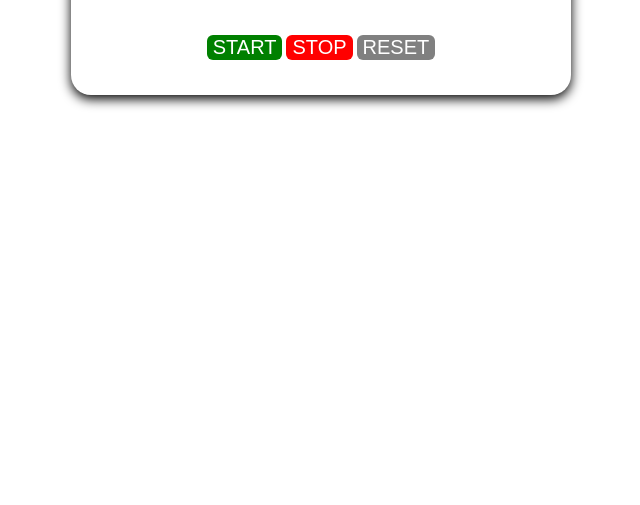
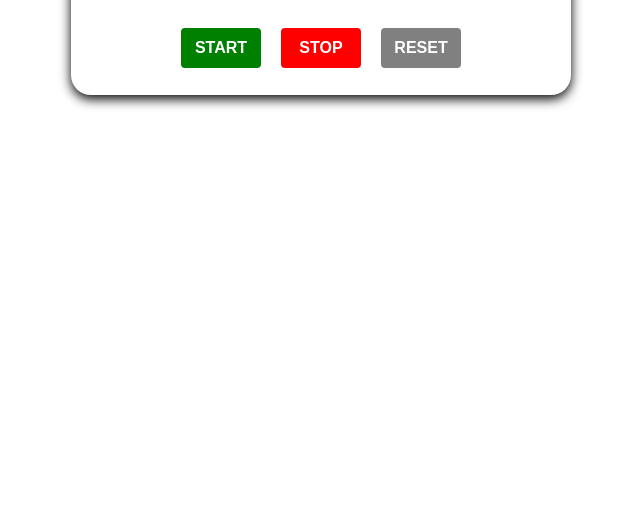
Before and after one commit to Al-aminedioubate/pomodoroTimer, a plain HTML site: page index.html in a window 1280 px wide. Shown: the part 295-800 px from the top of the page, without its empty margins (319-959 px from the left). Drawn offline with Linux system fonts and the light colour scheme.

Commit message:
style des buttons terminer et debut de script

```diff
--- a/index.js
+++ b/index.js
@@ -0,0 +1,4 @@
+//Declaration et initialisation des variables
+let resetBtn = document.getElementById("resetBtn");
+let startBtn = document.getElementById("startBtn");
+let stopBtn = document.getElementById("stopBtn");
--- a/style.css
+++ b/style.css
@@ -25,16 +25,24 @@ p{
 
 button{
     color: white;
-    font-size: 20px;
+    font-size: 16px;
+    font-weight: bold;
     border-style: none;
-    border-radius: 6px;
+    border-radius: 4px;
     text-align: center;
     margin-bottom: 30px;
+    width: 80px;
+    height: 40px;
 }
 
 button:hover{
     cursor: pointer;
     transform: scale(1.1);
+}
+
+.btn-container{
+  display: flex;
+  gap: 20px;
 }
 
 #startBtn{
@@ -44,6 +52,7 @@ button:hover{
 #stopBtn{
   background-color: red;
 }
+
 #resetBtn{
   background-color: grey;
 }
```
